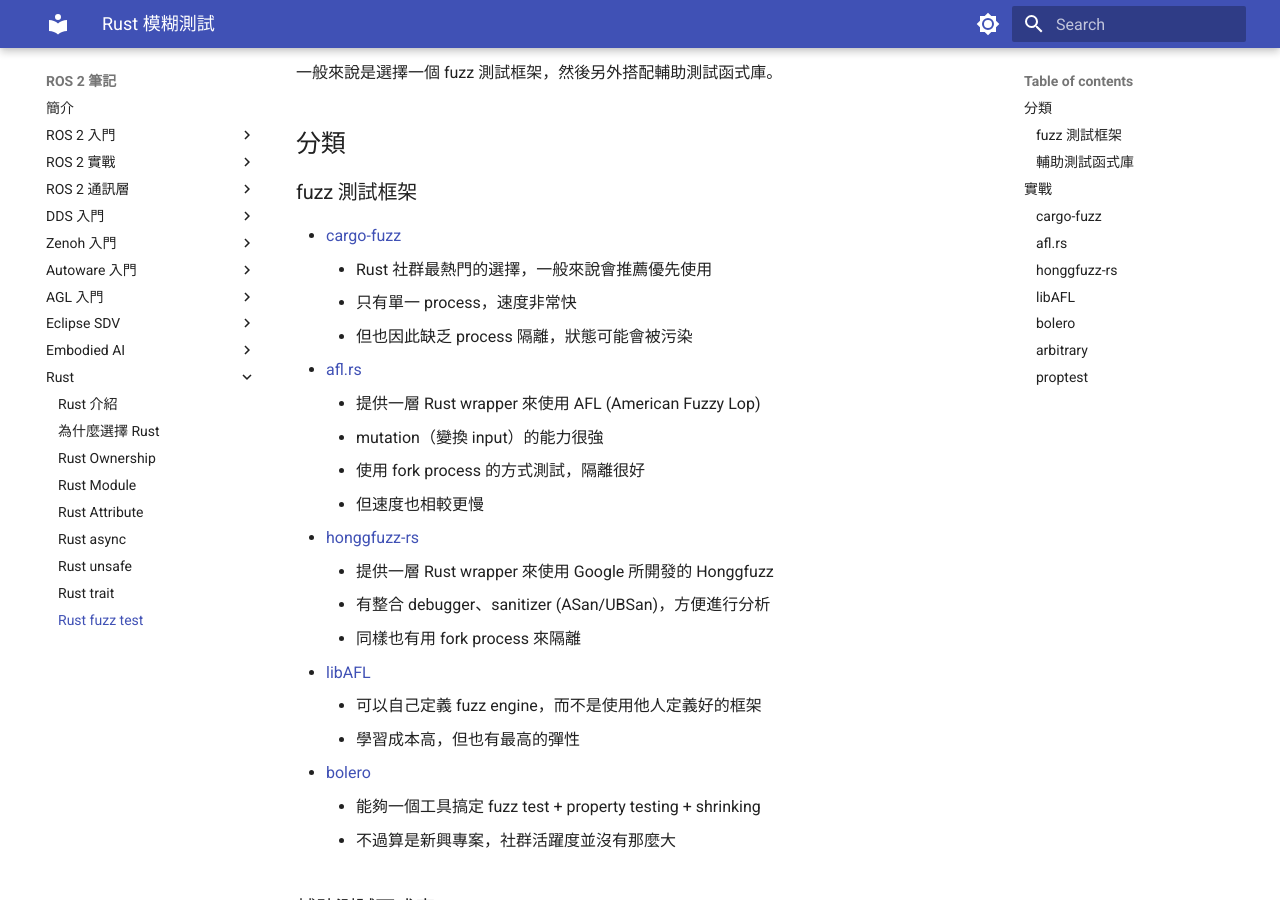
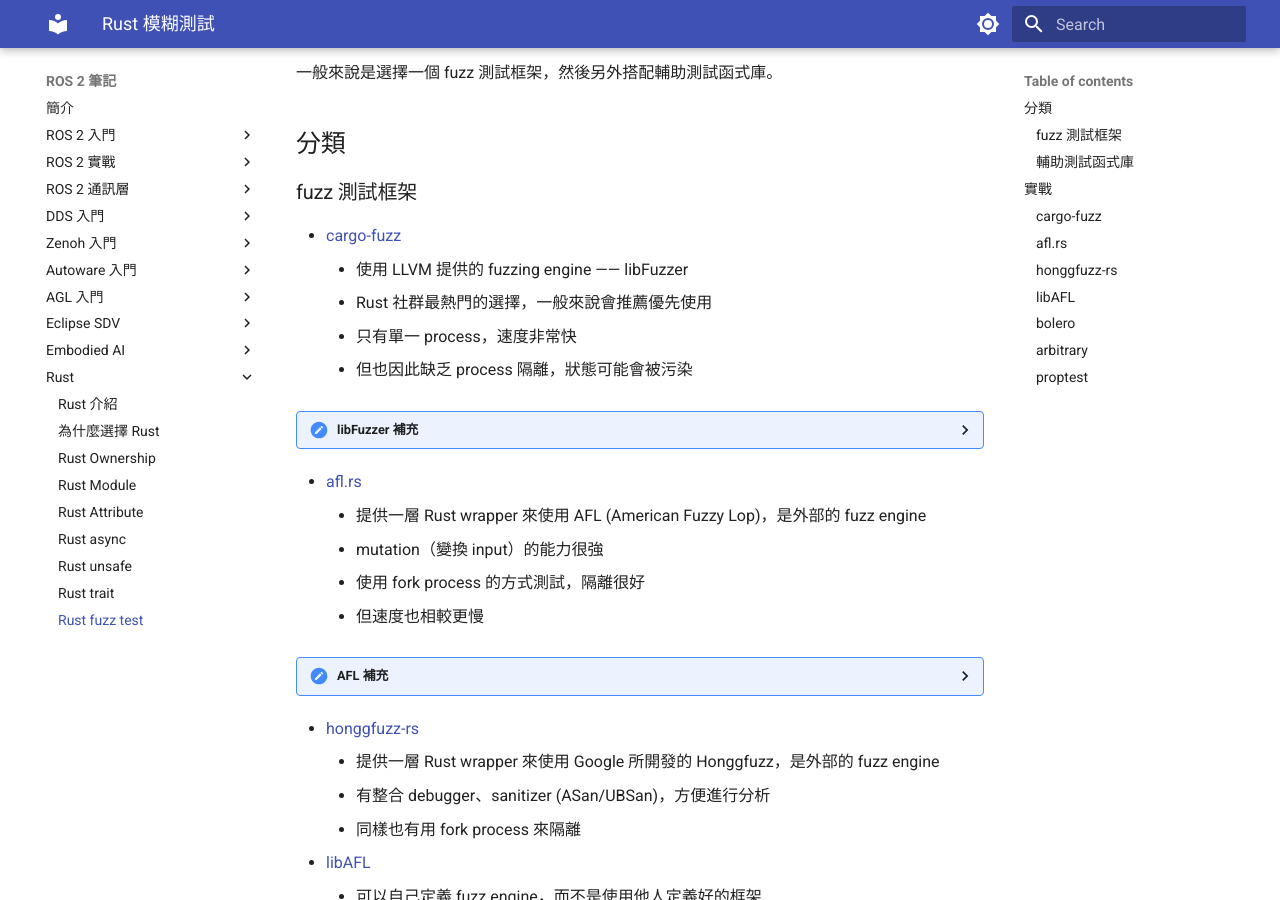
Before and after one commit to evshary/ros2-learning, an MkDocs documentation site: the page built from docs/rust/fuzz.md, in a window 1280 px wide and 900 px high, scrolled down 380 px. Built offline with MkDocs 1.6.1 and Material for MkDocs 9.7.7, drawn with Linux system fonts in a browser that asks for light colours; part of the change alters nothing that is shown; some of the changed text lies outside the part shown.

Commit message:
Update the fuzz test.
Signed-off-by: ChenYing Kuo <evshary@gmail.com>

````diff
--- a/docs/rust/fuzz.md
+++ b/docs/rust/fuzz.md
@@ -22,16 +22,47 @@ fuzz 測試和一般測試的不同在於，我們不會預先知道他的輸入
 ### fuzz 測試框架
 
 * [cargo-fuzz](https://github.com/rust-fuzz/cargo-fuzz)
+    * 使用 LLVM 提供的 fuzzing engine —— libFuzzer
     * Rust 社群最熱門的選擇，一般來說會推薦優先使用
     * 只有單一 process，速度非常快
     * 但也因此缺乏 process 隔離，狀態可能會被污染
+
+<!-- markdownlint-disable MD046 -->
+??? "libFuzzer 補充"
+
+    libFuzzer 是 fuzz test 很常被使用的技術，是 LLVM toolchain 所提供的 fuzzing runtime library。
+    最主要的優勢有：
+
+    * Coverage-guided：透過 LLVM instrumentation，知道 input 會經過程式走過的路徑 (converage)，並且依此來調整 input
+    * Mutation：可以用各種技術來變化 input
+    * Corpus：會收集目前有價值的 input 集合
+    * In-process execution：同個 process 呼叫不同 function，速度很快，但也容易造成 global state 污染
+    * Minimization：發生 crash 的時候，會自動找出造成 crash 的最小 input
+
+<!-- markdownlint-enable MD046 -->
+
 * [afl.rs](https://github.com/rust-fuzz/afl.rs)
-    * 提供一層 Rust wrapper 來使用 AFL (American Fuzzy Lop)
+    * 提供一層 Rust wrapper 來使用 AFL (American Fuzzy Lop)，是外部的 fuzz engine
     * mutation（變換 input）的能力很強
     * 使用 fork process 的方式測試，隔離很好
     * 但速度也相較更慢
+
+<!-- markdownlint-disable MD046 -->
+??? "AFL 補充"
+
+    AFL 是另一種 fuzz test 的類型，主要是基於外部的 fuzz engine。
+    主要的特色有：
+
+    * Coverage-guided：有自己的 instrumentation 技術，可以用在 clang 或 gcc 等不同編譯器
+    * Mutation：可以用各種技術來變化 input
+    * Corpus：會收集目前有價值的 input 集合
+    * Fork server：透過 fork 快速複製 process，在確保隔離的情況下，提高執行速度
+    * 外部控制：會有外部的 engine 來控制輸入和執行
+
+<!-- markdownlint-enable MD046 -->
+
 * [honggfuzz-rs](https://github.com/rust-fuzz/honggfuzz-rs)
-    * 提供一層 Rust wrapper 來使用 Google 所開發的 Honggfuzz
+    * 提供一層 Rust wrapper 來使用 Google 所開發的 Honggfuzz，是外部的 fuzz engine
     * 有整合 debugger、sanitizer (ASan/UBSan)，方便進行分析
     * 同樣也有用 fork process 來隔離
 * [libAFL](https://github.com/AFLplusplus/LibAFL)
@@ -65,6 +96,8 @@ cargo install cargo-fuzz
 rustup toolchain install nightly
 # fuzz 測試 parse_port
 cargo +nightly fuzz run parse_port
+# 嘗試找出最小造成 bug 的 input
+cargo +nightly fuzz tmin parse_port fuzz/artifacts/parse_port/<crash-file>
 ```
 
 可以看到 cargo-fuzz 是在當前 crate 下另外有一個 fuzz 的資料夾，放 fuzz test 相關的程式碼。
````
